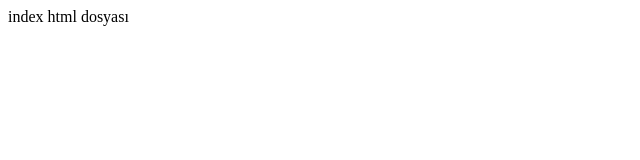
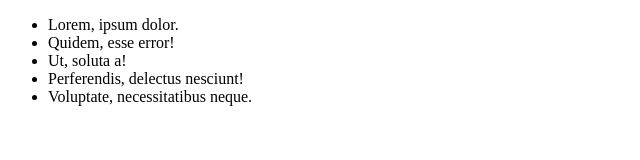
Before and after one commit to tfnylmz/kodluyoruzilkrepo, a plain HTML site: page index.html in a window 1280 px wide. Shown: the whole page, without its empty margins (0-640 px from the left). Drawn offline with Linux system fonts and the light colour scheme.

Commit message:
Update index.html

```diff
--- a/index.html
+++ b/index.html
@@ -1 +1,21 @@
-index html dosyası
+<!DOCTYPE html>
+<html lang="en">
+<head>
+    <meta charset="UTF-8">
+    <meta http-equiv="X-UA-Compatible" content="IE=edge">
+    <meta name="viewport" content="width=device-width, initial-scale=1.0">
+    <link rel="stylesheet" href="css/styles.css">
+    <title>User Form</title>
+</head>
+<body>
+    <div>
+        <ul class="ulstyle">
+            <li>Lorem, ipsum dolor.</li>
+            <li>Quidem, esse error!</li>
+            <li>Ut, soluta a!</li>
+            <li>Perferendis, delectus nesciunt!</li>
+            <li>Voluptate, necessitatibus neque.</li>
+        </ul>
+    </div>
+</body>
+</html>
```
